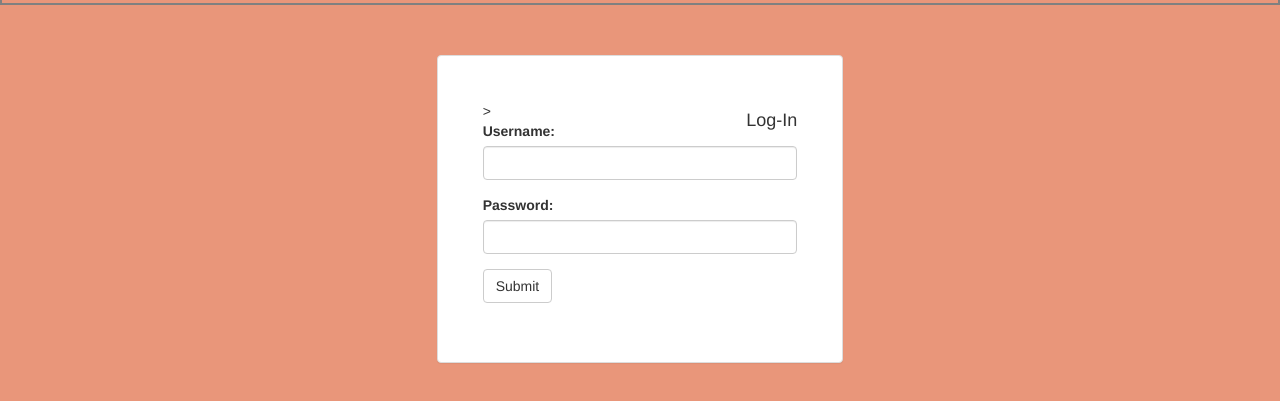
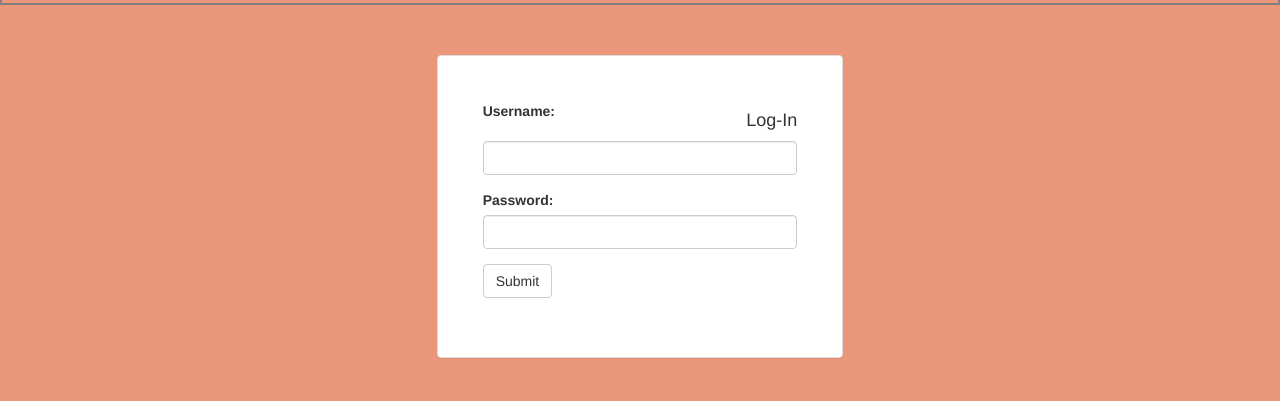
Before and after one commit to utkarshrai003/Gossips, a website: page app/views/welcome.html in a window 1280 px wide. Shown: the part 55-456 px from the top of the page. Drawn offline with nearby package versions, Linux system fonts and the light colour scheme.

Commit message:
Corrects typo

```diff
--- a/app/views/welcome.html
+++ b/app/views/welcome.html
@@ -90,7 +90,7 @@
                 <div class="form-heading">
                   <h4>Log-In</h4>
                 </div>
-                <form class="logInForm" action="http://localhost:8081/login" method="POST">>
+                <form class="logInForm" action="http://localhost:8081/login" method="POST">
                   <div class="form-group">
                     <label for="username">Username:</label>
                     <input type="text" class="form-control" name="username" id="username">
```
